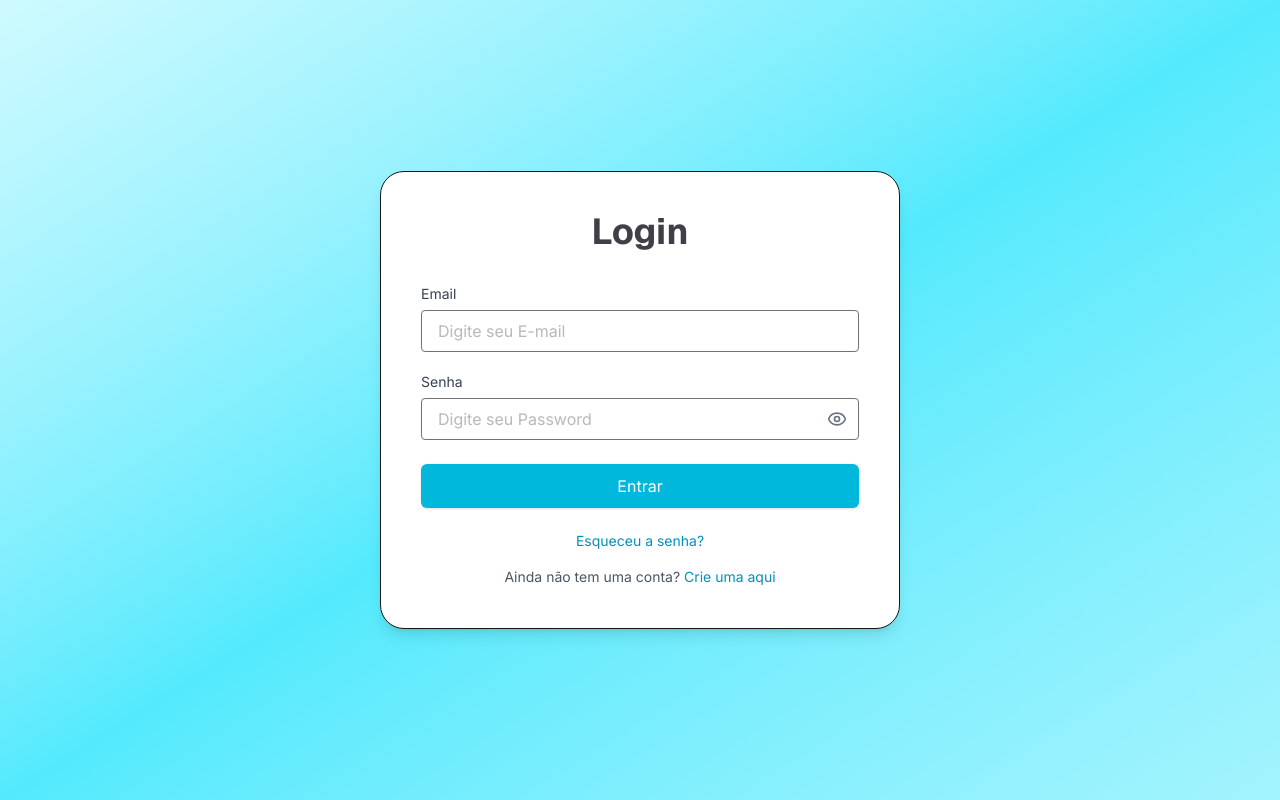
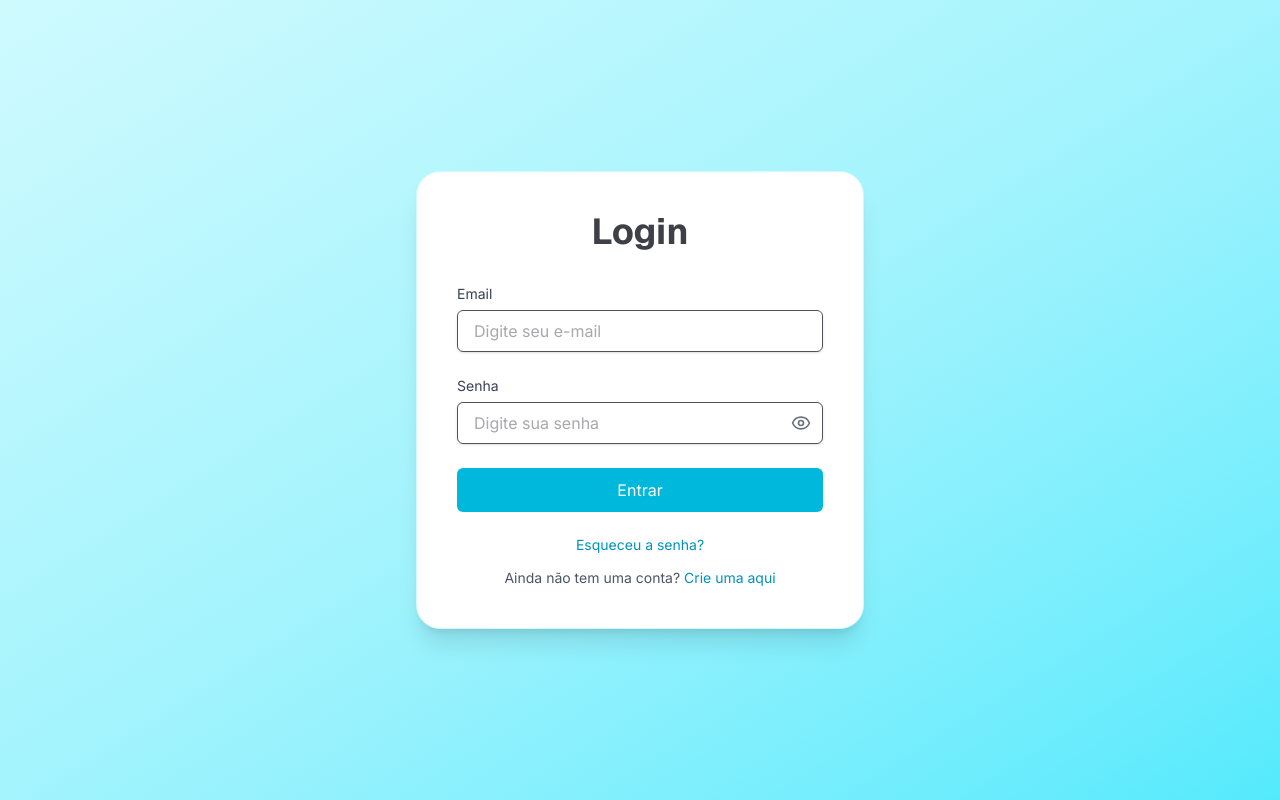
Before and after one commit to floback/SCAN_QRCODE, a Next.js app in the folder client/: page /auth in a window 1280 px wide. Built offline with nearby package versions, Linux system fonts and the light colour scheme.

Commit message:
style(Stile page): :lipstick: New style page

```diff
--- a/client/src/app/auth/page.tsx
+++ b/client/src/app/auth/page.tsx
@@ -17,7 +17,8 @@ export default function LoginPage() {
 
   const handleLogin = async (e: React.FormEvent) => {
     e.preventDefault();
-    setIsLoading(true); // <-- Mostra loader
+    setIsLoading(true);
+    setError("");
 
     try {
       const response = await axios.post("http://localhost:3001/auth/login", {
@@ -28,70 +29,85 @@ export default function LoginPage() {
       const { access_token } = response.data;
       localStorage.setItem("token", access_token);
 
-      // Simula tempo de carregamento antes de redirecionar
       setTimeout(() => {
-        router.push("//");
-      }, 2000);
+        router.push("/");
+      }, 1500);
     } catch (err) {
       setError("E-mail ou senha inválidos!");
-      setIsLoading(false); // <-- Oculta loader se falhar
+      setIsLoading(false);
     }
   };
-
-  if (isLoading) return <Loader />;
 
   const togglePasswordVisibility = () => {
     setShowPassword(!showPassword);
   };
 
+  if (isLoading) return <Loader />;
+
   return (
-    <div className="min-h-screen flex items-center justify-center bg-gradient-to-br bg-cyan-50 from-cyan-100 to-cyan-200 via-cyan-300">
-      <form
-        onSubmit={handleLogin}
-        className="bg-white p-10 w-130 rounded-3xl border shadow-lg"
+    <main className="min-h-screen flex items-center justify-center bg-gradient-to-br from-cyan-100 via-cyan-200 to-cyan-300 px-4">
+      <section
+        className="bg-white p-8 sm:p-10 w-full max-w-md rounded-3xl shadow-xl border border-cyan-100 animate-fade-in"
+        aria-label="Formulário de login"
       >
         <div className="mb-8 text-center">
-          <h2 className="text-4xl font-bold text-zinc-700 font-sans">Login</h2>
+          <h1 className="text-4xl font-bold text-zinc-700 font-sans">Login</h1>
         </div>
 
         {error && (
-          <div className="mb-4 p-3 bg-red-50 border-l-4 border-red-500 text-red-700 text-sm rounded">
+          <div
+            className="mb-4 p-3 bg-red-50 border-l-4 border-red-500 text-red-700 text-sm rounded"
+            role="alert"
+          >
             {error}
           </div>
         )}
 
-        <div className="mb-5">
-          <label className="block text-gray-700 font-medium mb-1.5 text-sm">
+        <form onSubmit={handleLogin} className="space-y-6">
+          <div>
+            <label
+              htmlFor="email"
+              className="block text-sm font-medium text-gray-700 mb-1.5"
+            >
               Email
             </label>
             <input
+              id="email"
+              name="email"
               type="email"
-            className="w-full border px-4 py-2 rounded text-zinc-500"
+              autoComplete="email"
+              required
+              className="w-full border px-4 py-2 rounded-md text-zinc-600 shadow-sm focus:ring-2 focus:ring-cyan-400 focus:outline-none"
+              placeholder="Digite seu e-mail"
               value={email}
               onChange={(e) => setEmail(e.target.value)}
-            placeholder="Digite seu E-mail"
-            required
+              aria-invalid={!!error}
             />
           </div>
 
-        <div className="mb-6">
-          <label className="block text-gray-700 font-medium mb-1.5 text-sm">
+          <div>
+            <label
+              htmlFor="password"
+              className="block text-sm font-medium text-gray-700 mb-1.5"
+            >
               Senha
             </label>
             <div className="relative">
               <input
+                id="password"
+                name="password"
                 type={showPassword ? "text" : "password"}
-              className="w-full border px-4 py-2 rounded text-zinc-500"
+                required
+                className="w-full border px-4 py-2 rounded-md text-zinc-600 shadow-sm focus:ring-2 focus:ring-cyan-400 focus:outline-none pr-10"
+                placeholder="Digite sua senha"
                 value={password}
                 onChange={(e) => setPassword(e.target.value)}
-              placeholder="Digite seu Password"
-              required
               />
               <button
                 type="button"
                 onClick={togglePasswordVisibility}
-              className="absolute right-3 top-1/2 transform -translate-y-1/2 text-gray-500 hover:text-gray-700 focus:outline-none"
-              aria-label={showPassword ? "Hide password" : "Show password"}
+                className="absolute right-3 top-1/2 -translate-y-1/2 text-gray-500 hover:text-gray-700 focus:outline-none"
+                aria-label={showPassword ? "Ocultar senha" : "Mostrar senha"}
               >
                 {showPassword ? (
                   <EyeOff className="h-5 w-5" />
@@ -104,32 +120,31 @@ export default function LoginPage() {
 
           <button
             type="submit"
-          className="w-full bg-cyan-500 text-white py-2.5 rounded-md hover:bg-cyan-600 transition-colors font-medium shadow-sm hover:shadow focus:outline-none focus:ring-2 focus:ring-cyan-500 focus:ring-offset-2"
+            className="w-full bg-cyan-500 text-white py-2.5 rounded-md hover:bg-cyan-600 transition-colors font-medium shadow-soft hover:shadow animate-pulseSoft"
           >
             Entrar
           </button>
+        </form>
 
         <div className="mt-5 text-center">
           <a
             href="/email/recovery"
-            className="text-sm text-cyan-600 hover:text-cyan-800 hover:underline transition-colors"
+            className="text-sm text-cyan-600 hover:text-cyan-800 hover:underline"
           >
             Esqueceu a senha?
           </a>
         </div>
 
-        <div className="mt-3 text-center">
-          <span className="text-sm text-gray-600">
+        <div className="mt-3 text-center text-sm text-gray-600">
           Ainda não tem uma conta?{" "}
           <a
             href="/user/register"
-              className="text-cyan-600 hover:text-cyan-800 hover:underline transition-colors"
+            className="text-cyan-600 hover:text-cyan-800 hover:underline"
           >
             Crie uma aqui
           </a>
-          </span>
         </div>
-      </form>
-    </div>
+      </section>
+    </main>
   );
 }
--- a/client/src/app/email/recovery/page.tsx
+++ b/client/src/app/email/recovery/page.tsx
@@ -25,26 +25,29 @@ export default function RecoveryPage() {
   };
 
   return (
-    <div className="min-h-screen flex items-center justify-center bg-gradient-to-br bg-cyan-50 from-cyan-100 to-cyan-200 via-cyan-300">
-      <div className="bg-white p-8 rounded-xl shadow-xl w-full max-w-md">
-        <h2 className="text-2xl font-bold text-center mb-4 text-zinc-700 font-sans">
+    <div className="min-h-screen flex items-center justify-center bg-gradient-to-br from-cyan-100 via-cyan-200 to-cyan-300 font-sans">
+      <div className="bg-white p-8 rounded-3xl shadow-soft w-full max-w-md">
+        <h2 className="text-2xl font-bold text-center mb-4 text-zinc-700">
           Recuperação de Senha
         </h2>
         <form onSubmit={handleSubmit} className="space-y-4">
           <input
             type="email"
             required
-            className="w-full border px-4 py-2 rounded text-zinc-500"
+            className="w-full border border-zinc-300 px-4 py-2 rounded-md text-zinc-700 placeholder:text-zinc-400 focus:outline-none focus:ring-2 focus:ring-cyan-400"
             placeholder="Digite seu e-mail"
             value={email}
             onChange={(e) => setEmail(e.target.value)}
           />
-          <button className="w-full bg-cyan-500 text-white py-2 rounded hover:bg-cyan-600">
+          <button
+            type="submit"
+            className="w-full bg-cyan-500 text-white py-2.5 rounded-md hover:bg-cyan-600 transition-colors font-medium shadow-soft animate-pulseSoft"
+          >
             Enviar
           </button>
         </form>
         {message && (
-          <p className="mt-4 text-center text-sm text-gray-700">{message}</p>
+          <p className="mt-4 text-center text-sm text-zinc-600">{message}</p>
         )}
       </div>
     </div>
--- a/client/src/app/email/reset/page.tsx
+++ b/client/src/app/email/reset/page.tsx
@@ -28,14 +28,16 @@ export default function ResetPasswordPage() {
   };
 
   return (
-    <div className="min-h-screen flex items-center justify-center bg-gradient-to-br bg-cyan-50 from-cyan-100 to-cyan-200 via-cyan-300">
-      <div className="bg-white p-8 rounded-xl shadow-xl w-full max-w-md">
-       <h2 className="text-2xl text-zinc-700 font-sans font-bold text-center mb-4">Digite sua nova senha</h2>
+    <div className="min-h-screen flex items-center justify-center bg-gradient-to-br from-cyan-100 via-cyan-200 to-cyan-300 font-sans">
+      <div className="bg-white p-8 rounded-3xl shadow-soft w-full max-w-md">
+        <h2 className="text-2xl text-zinc-700 font-bold text-center mb-4">
+          Digite sua nova senha
+        </h2>
         <form onSubmit={handleReset} className="space-y-4">
           <input
             type="password"
             required
-            className="w-full border px-4 py-2 rounded text-zinc-500"
+            className="w-full border border-zinc-300 px-4 py-2 rounded-md text-zinc-700 placeholder:text-zinc-400 focus:outline-none focus:ring-2 focus:ring-cyan-400"
             placeholder="Nova senha"
             value={newPassword}
             onChange={(e) => setNewPassword(e.target.value)}
@@ -43,16 +45,20 @@ export default function ResetPasswordPage() {
           <input
             type="password"
             required
-            className="w-full border px-4 py-2 rounded text-zinc-500"
+            className="w-full border border-zinc-300 px-4 py-2 rounded-md text-zinc-700 placeholder:text-zinc-400 focus:outline-none focus:ring-2 focus:ring-cyan-400"
             placeholder="Repita a nova senha"
             value={confirmPassword}
             onChange={(e) => setConfirmPassword(e.target.value)}
           />
-          <button className="w-full bg-cyan-500 text-white py-2 rounded hover:bg-cyan-600">
+          <button
+            className="w-full bg-cyan-500 text-white py-2.5 rounded-md hover:bg-cyan-600 transition-colors font-medium shadow-soft animate-pulseSoft"
+          >
             Enviar
           </button>
         </form>
-        {message && <p className="mt-4 text-center text-sm text-gray-700">{message}</p>}
+        {message && (
+          <p className="mt-4 text-center text-sm text-zinc-600">{message}</p>
+        )}
       </div>
     </div>
   );
--- a/client/tailwind.config.ts
+++ b/client/tailwind.config.ts
@@ -12,6 +12,36 @@ const config: Config = {
       fontFamily: {
         sans: ['Inter', ...defaultTheme.fontFamily.sans],
       },
+      borderRadius: {
+        '3xl': '1.5rem', // Maior arredondamento
+      },
+      boxShadow: {
+        soft: '0 4px 14px rgba(0, 118, 255, 0.1)', // sombra azul leve
+      },
+      keyframes: {
+        pulseSoft: {
+          '0%, 100%': { transform: 'scale(1)', opacity: '1' },
+          '50%': { transform: 'scale(1.03)', opacity: '0.95' },
+        },
+      },
+      animation: {
+        pulseSoft: 'pulseSoft 2s ease-in-out infinite',
+      },
+      colors: {
+        cyan: {
+          50: '#ecfeff',
+          100: '#cffafe',
+          200: '#a5f3fc',
+          300: '#67e8f9',
+          400: '#22d3ee',
+          500: '#06b6d4',
+          600: '#0891b2',
+          700: '#0e7490',
+          800: '#155e75',
+          900: '#164e63',
+        },
+        zinc: defaultTheme.colors.zinc, // já utilizado no texto
+      },
     },
   },
   plugins: [],
```
Lines whose indentation alone changed are shown as unchanged.
